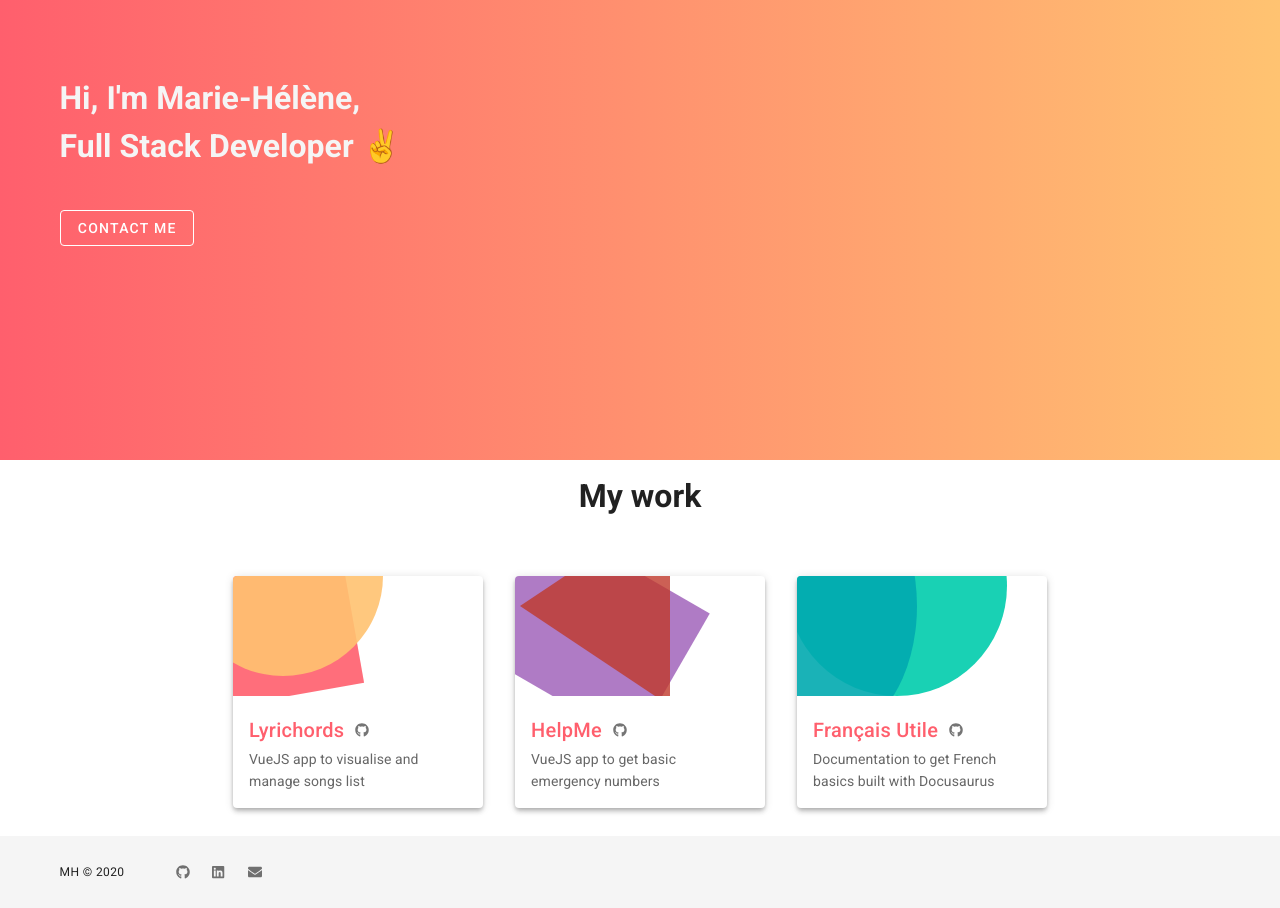
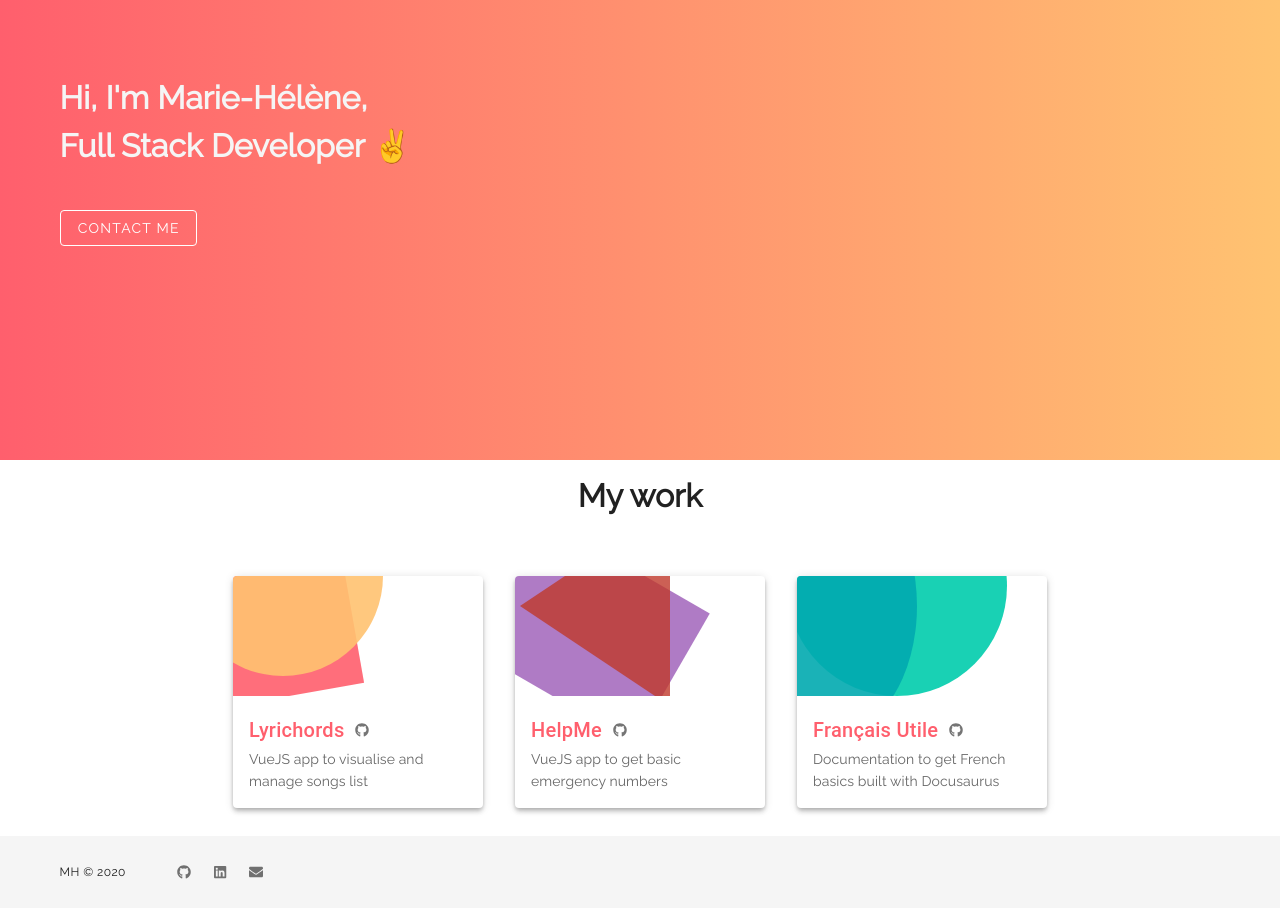
Before and after one commit to mariehmai/me, a Vue app: page / in a window 1280 px wide. Shown: the part 140-1048 px from the top of the page. Built offline with nearby package versions, Linux system fonts and the light colour scheme.

Commit message:
style(font): updated font family to Raleway

```diff
--- a/public/index.html
+++ b/public/index.html
@@ -11,8 +11,8 @@
     <link rel="manifest" href="<%= BASE_URL %>site.webmanifest" />
     <title><%= htmlWebpackPlugin.options.title %></title>
     <link
+      href="https://fonts.googleapis.com/css2?family=Raleway&display=swap"
       rel="stylesheet"
-      href="https://fonts.googleapis.com/css?family=Roboto:100,300,400,500,700,900"
     />
   </head>
   <body>
--- a/src/App.vue
+++ b/src/App.vue
@@ -12,16 +12,31 @@
 </template>
 
 <script>
-import Footer from '@/components/Footer'
-import Intro from '@/components/Intro'
-import Work from '@/components/Work'
+import Footer from "@/components/Footer";
+import Intro from "@/components/Intro";
+import Work from "@/components/Work";
 
 export default {
-  name: 'App',
+  name: "App",
   components: {
     Footer,
     Intro,
     Work
   }
+};
+</script>
+
+<style>
+h1,
+h2,
+h3,
+h4,
+h5,
+h6,
+p,
+a,
+button,
+.v-card__subtitle {
+  font-family: "Raleway", sans-serif !important;
 }
-</script>
+</style>
--- a/src/components/Footer.vue
+++ b/src/components/Footer.vue
@@ -20,5 +20,11 @@
 </template>
 
 <script>
-export default {}
+export default {};
 </script>
+
+<style scoped>
+span.text-caption {
+  font-family: "Raleway", sans-serif !important;
+}
+</style>
```
